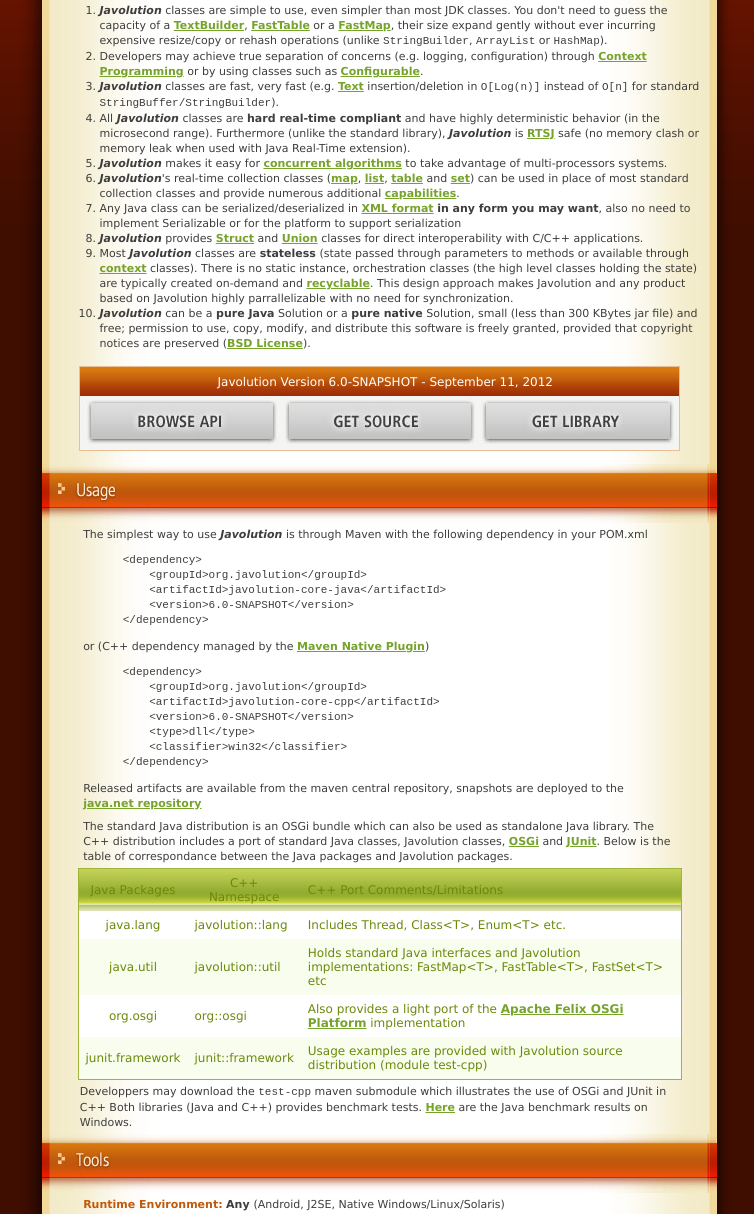
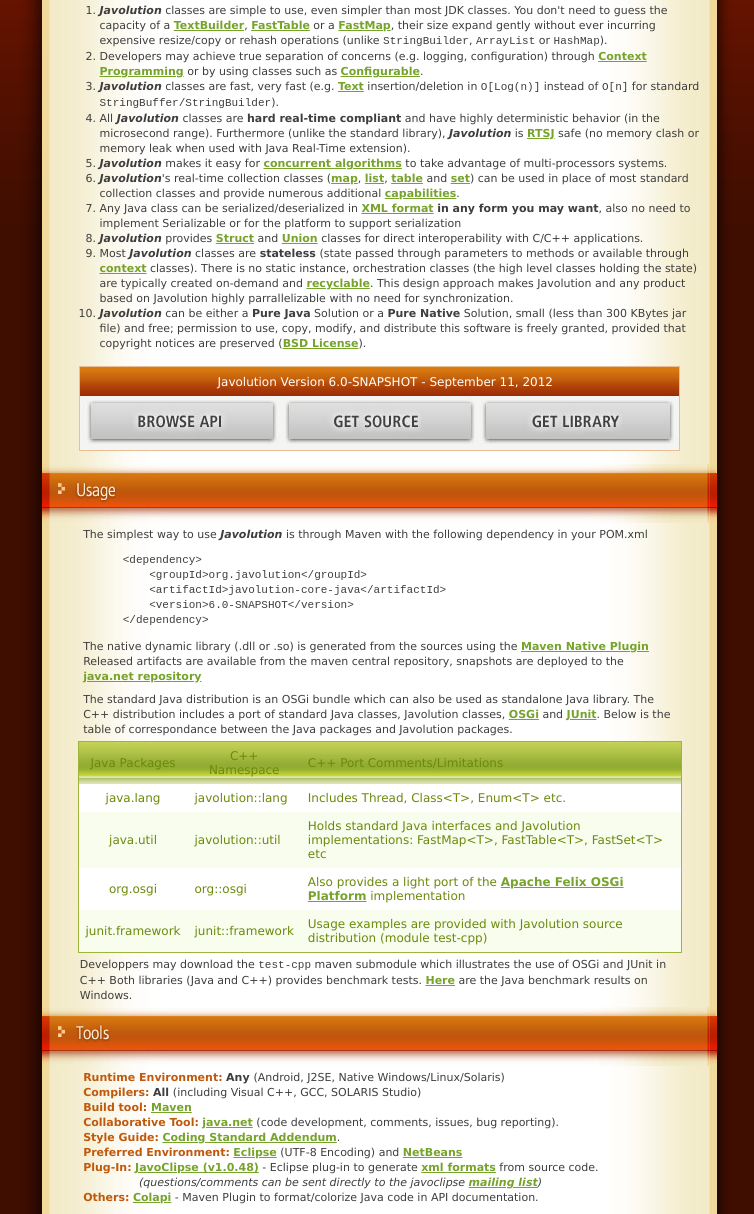
Before and after one commit to javolution/javolution, a plain HTML site: page index.html in a window 1280 px wide. Shown: the part 517-1731 px from the top of the page, without its empty margins (266-1020 px from the left). Drawn offline with Linux system fonts and the light colour scheme.

Commit message:
Version 6.0.0

```diff
--- a/index.html
+++ b/index.html
@@ -321,8 +321,8 @@
                                         There is no static instance, orchestration classes (the high level classes holding the state) are typically created on-demand and <A HREF="target/site/apidocs/org/javolution/lang/Recyclable.html">recyclable</A>.
                                         This design approach makes Javolution and any product based on Javolution highly parrallelizable with no need for synchronization.
                                         <BR> </LI>
-                                    <LI CLASS="simplespacer_body"><B><I>Javolution</I></B> can be a <B>pure
-                                            Java</B> Solution or a <B>pure native</B> Solution, small (less than 300 KBytes jar
+                                    <LI CLASS="simplespacer_body"><B><I>Javolution</I></B> can be either a <B>Pure
+                                            Java</B> Solution or a <B>Pure Native</B> Solution, small (less than 300 KBytes jar
                                         file) and free; permission to use, copy, modify, and distribute
                                         this software is freely granted, provided that copyright notices are preserved
                                         (<A HREF="LICENSE.txt">BSD License</A>). </LI>
@@ -347,7 +347,7 @@
                                     <A HREF="http://java.net/projects/javolution/sources"><IMG HEIGHT="51" BORDER="0"
                                                                                                SRC="src/site/css/img/getsource.jpg"
                                                                                                WIDTH="194"></A>
-                                    <A HREF="https://maven.java.net/content/repositories/snapshots/org/javolution/javolution/"><IMG HEIGHT="51" BORDER="0"
+                                    <A HREF="https://maven.java.net/content/repositories/snapshots/org/javolution/"><IMG HEIGHT="51" BORDER="0"
                                                                                                  SRC="src/site/css/img/getlibrary.jpg"
                                                                                                  WIDTH="198"></A></DIV></TD>
                         </TR>
@@ -416,16 +416,10 @@
           &lt;artifactId&gt;javolution-core-java&lt;/artifactId&gt;
           &lt;version&gt;6.0-SNAPSHOT&lt;/version&gt;
       &lt;/dependency&gt;  </pre>
-                             or (C++ dependency managed by the <A HREF="http://mojo.codehaus.org/maven-native/native-maven-plugin/">Maven Native Plugin</A>)
-                                <pre>      &lt;dependency&gt;
-          &lt;groupId&gt;org.javolution&lt;/groupId&gt;
-          &lt;artifactId&gt;javolution-core-cpp&lt;/artifactId&gt;
-          &lt;version&gt;6.0-SNAPSHOT&lt;/version&gt;
-          &lt;type&gt;dll&lt;/type&gt;
-          &lt;classifier&gt;win32&lt;/classifier&gt;
-      &lt;/dependency&gt;  </pre>
+      The native dynamic library (.dll or .so) is generated from the sources using the <A HREF="http://mojo.codehaus.org/maven-native/native-maven-plugin/">Maven Native Plugin</A>
+      <BR>
 
-                                Released artifacts are available from the maven central repository,
+                               Released artifacts are available from the maven central repository,
                                 snapshots are deployed to the <A HREF="https://maven.java.net/index.html">java.net repository</A>
                             </TD></TR>
                         <TR>
@@ -740,6 +734,7 @@
                                     <LI CLASS="simplespacer_body"><B>September 11, 2012: Javolution 6.0-SNAPSHOT</B><BR>
                                         <UL>
                                             <LI> Reworked shared FastMap implementation to synchronize based on hash code values (improves concurrent access of shared instances)[6.0.0] </LI>
+                                            <LI> Added C++ mirror release (includes C++ porting of OSGi and JUnit) [6.0-SNAPSHOT] </LI>
                                             <LI> Remove preprocessing of source code (and J2ME support) [6.0-SNAPSHOT] </LI>
                                         </UL>
                                     </LI>
```
